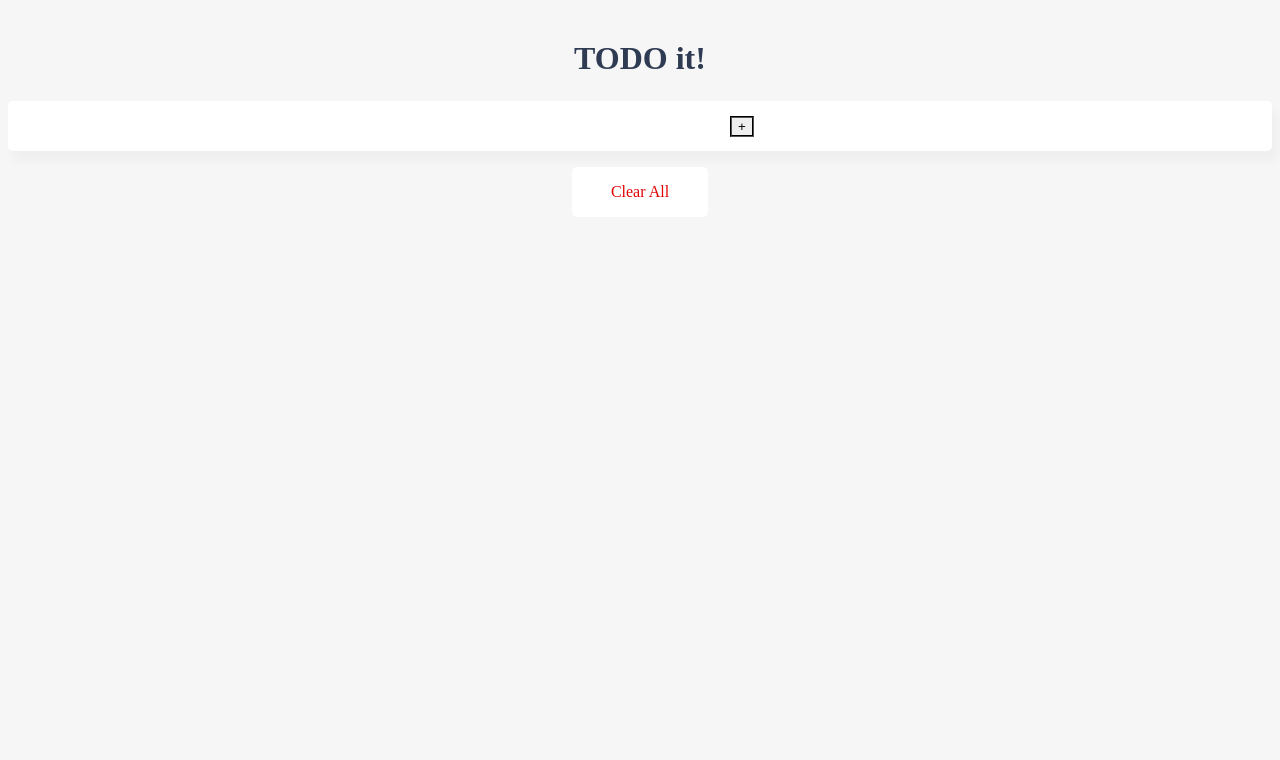
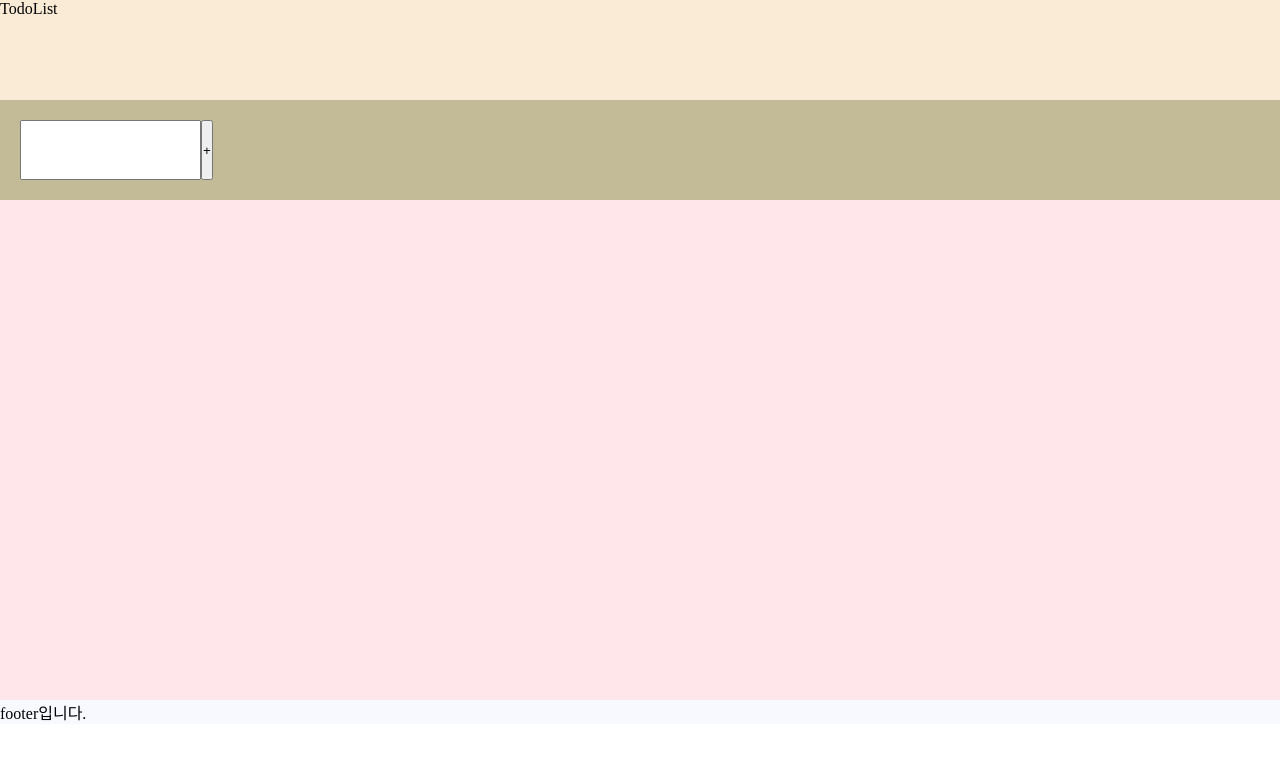
Before and after one commit to jionii/vue-todo, a Vue app: page / in a window 1280 px wide. Shown: the top 760 px of the page. Built offline with nearby package versions, Linux system fonts and the light colour scheme.

Commit message:
composition API로 리팩토링

```diff
--- a/src/App.vue
+++ b/src/App.vue
@@ -1,42 +1,33 @@
 <template>
-  <div id="app">
-    <TodoHeader></TodoHeader>
-    <TodoInput></TodoInput>
-    <TodoList></TodoList>
-    <TodoFooter></TodoFooter>
+  <div>
+    <TodoHeader/>
+    <!-- @addTodo : 이벤트 이름과 정확하게 일치해야함 -->
+    <!-- addTodo : App.vue 내부에 정의한 함수 이름 (마음대로 바꿀 수 있음) -->
+    <TodoInput @addTodo="addTodo"/>
+    <TodoList :todoItems="todoItems"/>
+    <TodoFooter/>
   </div>
 </template>
 
-<script>
-import TodoHeader from './components/TodoHeader.vue'
-import TodoInput from './components/TodoInput.vue'
-import TodoList from './components/TodoList.vue'
-import TodoFooter from './components/TodoFooter.vue'
+<script setup>
+import TodoFooter from './components/TodoFooter.vue';
+import TodoHeader from './components/TodoHeader.vue';
+import TodoInput from './components/TodoInput.vue';
+import TodoList from './components/TodoList.vue';
+import './assets/main.css'
+import {ref} from 'vue'
 
-export default {
-  components: {
-    //컴포넌트 태그명 : 컴포넌트 내용
-    'TodoHeader' : TodoHeader,
-    'TodoInput' : TodoInput,
-    'TodoList' : TodoList,
-    'TodoFooter' : TodoFooter,
-  }
+const todoItems = ref([])
+
+const addTodo = (text) => {
+  todoItems.value.push({
+    item: text,
+    completed: false
+  })
 }
+
 </script>
 
-<style>
-body {
-  text-align: center;
-  background-color: #F6F6F6;
-}
-input {
-  border-style: groove;
-  width: 200px;
-}
-button {
-  border-style: groove;
-}
-.shadow {
-  box-shadow: 5px 10px 10px rgba(0, 0, 0, 0.03);
-}
+
+<style scoped>
 </style>
--- /dev/null
+++ b/src/assets/main.css
@@ -0,0 +1,5 @@
+* {
+    margin: 0;
+    padding: 0;
+    box-sizing: border-box;
+}
--- a/src/components/TodoFooter.vue
+++ b/src/components/TodoFooter.vue
@@ -1,30 +1,18 @@
 <template>
-    <div class="clearAllContainer">
-        <span class="clearAllBtn" v-on:click="clearTodo">Clear All</span>
-    </div>
+  <div class="footer-box">
+    footer입니다.
+  </div>
 </template>
 
-<script>
-    export default {
-        methods: {
-            clearTodo: function() {
-                localStorage.clear();
-            }
-        }
-    }
+<script setup>
+
 </script>
 
+
 <style scoped>
-.clearAllContainer {
-    width: 8.5rem;
-    height: 50px;
-    line-height: 50px;
-    background-color: white;
-    border-radius: 5px;
-    margin: 0 auto;
-}
-.clearAllBtn {
-    color: #e20303;
-    display: block;
+.footer-box {
+  width: 100%;
+  height: 100%;
+  background-color: ghostwhite;
 }
 </style>
--- a/src/components/TodoHeader.vue
+++ b/src/components/TodoHeader.vue
@@ -1,13 +1,19 @@
 <template>
-    <header>
-        <h1>TODO it!</h1>
-    </header>
+  <div class="header-box">
+    TodoList
+  </div>
 </template>
 
+
+<script setup>
+</script>
+
+
 <style scoped>
-h1 {
-    color: #2F3B52;
-    font-weight: 900;
-    margin: 2.5rem 0 1.5rem;
+.header-box {
+  display: flex;
+  width: 100%;
+  height: 100px;
+  background-color: antiquewhite;
 }
 </style>
--- a/src/components/TodoInput.vue
+++ b/src/components/TodoInput.vue
@@ -1,55 +1,44 @@
 <template>
-    <div class="inputBox shadow">
-        <input type="text" v-model="newTodoItem">
-        <button v-on:click="addTodo">+</button>
-    </div>
+  <div class="input-box">
+    <!-- v-model : 양방향 바인딩이라 내가 타이핑 할 때 값이 자동으로 바뀜-->
+    <!-- keypu.enter : enter 누르면 submitTodo 함수 실행 -->
+    <input type="text" v-model="newTodo" @keyup.enter="submitTodo">
+    <button @click="submitTodo">+</button>
+  </div>
 </template>
 
-<script>
-    export default {
-        data: function() {
-            return {
-                newTodoItem: ""
-            }
-        },
-        methods: {
-            addTodo: function() {
-                if (this.newTodoItem !== '') {
-                    var obj = {completed: false, item: this.newTodoItem}
-                    localStorage.setItem(this.newTodoItem, JSON.stringify(obj));
-                    this.clearInput();
-                }
-            },
-            clearInput: function() {
-                this.newTodoItem = '';
-            }
-        }
-    }
+<script setup>
+import {ref} from 'vue'
+
+// 현재 컴포넌트가 addTodo라는 커스텀 이벤트를 발생시킬 수 있음을 선언 -> 나중에 부모 컴포넌트에서 @addTodo="..."로 받을 수 있음
+const emit = defineEmits(['addTodo'])
+
+// newTodo는 사용자 입력 값을 담는 반응형 함수
+// 초기값은 빈 문자열 ''
+const newTodo = ref('')
+
+// 사용자가 엔터를 누르거나 버튼을 클릭했을 때 실행되는 함수
+const submitTodo = () => {
+  // newTodo에서 앞뒤 공백을 제거한 값을 trimmed에 저장
+  // ref로 만든 변수는 .value로 접근해야 실제 값이 나옴
+  const trimmed = newTodo.value.trim()
+  // 입력 값이 공백이 아니면 (즉, 뭔가 입력했으면) if문 실행
+  if (trimmed) {
+
+    // emit('이벤트이름') → 부모에서 @이벤트이름 = "이 함수 실행 "
+    emit('addTodo', trimmed) // 부모 컴포넌트(App.vue)로 'addTodo'이벤트를 발생시키고 입력한 텍스트를 함께 보냄
+    newTodo.value = '' // 입력창 초기화 (엔터 치고 나면 다시 빈 입력창으로)
+  }
+}
 </script>
 
+
 <style scoped>
-input:focus {
-    outline: none;
-}
-.inputBox {
-    background: white;
-    height: 50px;
-    line-height: 50px;
-    border-radius: 5px;
-}
-.inputBox input {
-    border-style: none;
-    font-size: 0.9rem;
-}
-.addContainer {
-    float: right;
-    background: linear-gradient(to right, #6478FB, #8763FB);
-    display: block;
-    width: 3rem;
-    border-radius: 0 5px 5px 0;
-}
-.addBtn {
-    color: white;
-    vertical-align: middle;
+.input-box {
+  padding: 20px;
+  display: flex;
+  width: 100%;
+  height: 100px;
+  background-color: rgb(195, 187, 152);
 }
 </style>
--- a/src/components/TodoList.vue
+++ b/src/components/TodoList.vue
@@ -1,78 +1,17 @@
 <template>
-    <div>
-        <ul>
-            <li v-for="(todoItem, index) in todoItems" v-bind:key="todoItem.item" class="shadow">
-                <button v-bind:class="{checkBtnCompleted: todoItem.completed}" v-on:click="toggleComplete(todoItem, index)">v</button>
-                <span v-bind:class="{textCompleted: todoItem.completed}">{{ todoItem.item }}</span>
-                <button class="removeBtn" v-on:click="removeTodo(todoItem, index)">-</button>
-            </li>
-        </ul>
-    </div>
+  <div class="todolist-box"></div>
 </template>
 
-<script>
-    export default {
-        data: function() {
-            return {
-                todoItems: []
-            }
-        },
-        methods: {
-            removeTodo: function(todoItem, index) {
-                localStorage.removeItem(todoItem);
-                this.todoItems.splice(index, 1);
-            },
-            toggleComplete: function(todoItem) {
-                todoItem.completed = !todoItem.completed;
-                // 로컬 스토리지의 데이터를 갱신
-                localStorage.removeItem(todoItem.item);
-                localStorage.setItem(todoItem.item, JSON.stringify(todoItem));
-            }
-        },
-        created: function() {
-            if (localStorage.length > 0) {
-                for (var i = 0; i < localStorage.length ; i ++) {
-                    this.todoItems.push(JSON.parse(localStorage.getItem(localStorage.key(i))));
-                }
-            }
-        }
-    }
+<script setup>
+
 </script>
 
+
 <style scoped>
-ul {
-    list-style-type: none;
-    padding-left: 0px;
-    margin-top: 0;
-    text-align: left;
-}
-li {
-    display: flex;
-    min-height: 50px;
-    height: 50px;
-    line-height: 50px;
-    margin: 0.5rem 0;
-    padding: 0 0.9rem;
-    background: white;
-    border-radius: 5px;
-}
-.removeBtn {
-    border: none;
-    margin-left: auto;
-    color: #de4343;
-    background-color: rgb(255, 189, 202);
-}
-.checkBtn {
-    line-height: 45px;
-    color: #62acde;
-    margin-right: 5px;
-}
-.checkBtnCompleted {
-    text-decoration: line-through;
-    color: #b3adad;
-}
-.textCompleted {
-    text-decoration: line-through;
-    color: #b3adad;
+.todolist-box {
+  display: flex;
+  width: 100%;
+  height: 500px;
+  background-color: rgb(255, 230, 234);
 }
 </style>
```
Also changed, not shown: package.json (+7 -1 lines), src/components/HelloWorld.vue (deleted, +0 -58 lines), src/assets/logo.png (deleted).
